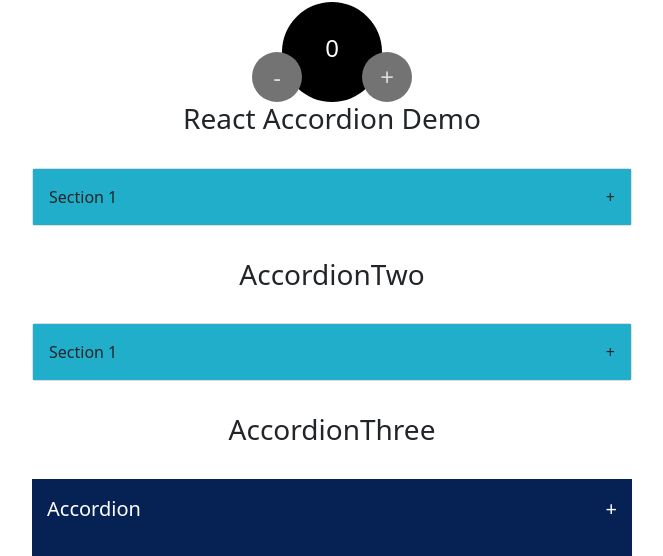
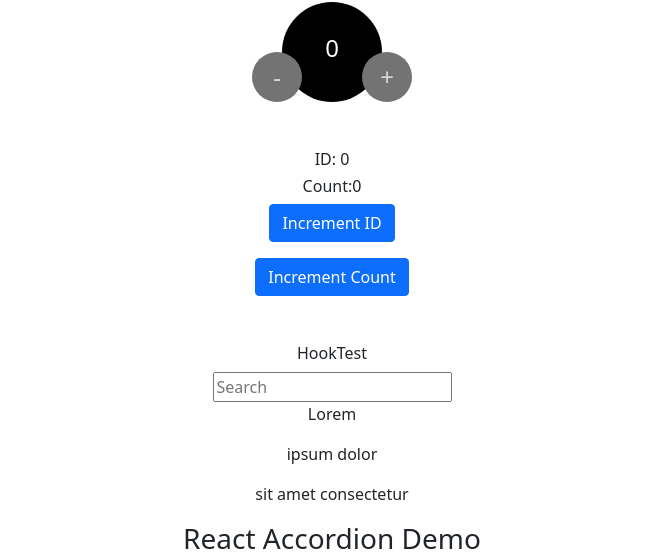
Before and after one commit to mrsamia/scrimba_tutorial, a React (Create React App) app in the folder my-app/: page / in a window 1280 px wide. Shown: the part 3279-3835 px from the top of the page, without its empty margins (308-971 px from the left). Built offline with nearby package versions, Linux system fonts and the light colour scheme.

Commit message:
SRM | HookTest

```diff
--- a/my-app/src/App.js
+++ b/my-app/src/App.js
@@ -12,6 +12,8 @@ import Accordion from './UseState/Accordion';
 import AccordionThree from './UseState/AccordionThree';
 import AccordionTwo from './UseState/AccordionTwo';
 import Hook from './UseState/Hook';
+import HookFour from './UseState/HookFour';
+import HookTest from './UseState/HookTest';
 import HookThree from './UseState/HookThree';
 import HookTwo from './UseState/HookTwo';
 
@@ -31,9 +33,12 @@ function App() {
         <Hook />
         <HookTwo />
         <HookThree />
+        <HookFour/>
+        <HookTest/>
         <Accordion/>
         <AccordionTwo/>
         <AccordionThree/>
+
       </div>
       <BbcMap />
 
--- a/my-app/src/UseState/AccordionThree.js
+++ b/my-app/src/UseState/AccordionThree.js
@@ -1,6 +1,5 @@
 import React, { useState } from 'react';
 import './accordion.css';
-
 
 function AccordionThree(props) {
     const data = {
@@ -8,10 +7,9 @@ function AccordionThree(props) {
         content: "Lorem ipsum dolor, sit amet consectetur adipisicing elit. Quis sapiente laborum cupiditate possimus labore, hic temporibus velit dicta earum suscipit commodi eum enim atque at? Et perspiciatis dolore iure voluptatem."
     };
 
-    // const {title,content}=data;
     const [value, setValue] = useState("+")
 
-  function click(){
+    function click() {
         if (value === "+") {
             setValue("-")
         }
@@ -19,7 +17,6 @@ function AccordionThree(props) {
             setValue("+")
         }
     }
-
 
     return (
         <div className='container'>
--- /dev/null
+++ b/my-app/src/UseState/HookFour.js
@@ -0,0 +1,29 @@
+import React,{useState} from 'react';
+
+function HookFour(props) {
+
+    const [id,setId]=useState(0)
+
+    function click(){
+        setId(id + 1)
+    }
+
+    const [count,setCount]=useState(0)
+
+    function clickCount(){
+        setCount(count + 1)
+    }
+
+    return (
+        <div className='mt-5'>
+            <h6>ID: {id}</h6>
+            <h6>Count:{count}</h6>
+            <div>
+                <button className='btn btn-primary' onClick={click}>Increment ID</button>
+            </div>
+            <button className='btn btn-primary mt-3 mb-5' onClick={clickCount}>Increment Count</button>
+        </div>
+    );
+}
+
+export default HookFour;
--- /dev/null
+++ b/my-app/src/UseState/HookTest.js
@@ -0,0 +1,36 @@
+import React, { useState } from 'react';
+
+function HookTest(props) {
+
+    const data = {
+        textOne:"Lorem",
+        textTwo:"ipsum dolor",
+        TextThree:"sit amet consectetur",
+    };
+
+
+const[value, setValue]=useState("One")
+
+function click(){
+    if(value === "One"){
+        setValue(data.textOne)
+    }
+    else if( value === data.textOne){
+        setValue("One")
+    }
+}
+
+    return (
+        <div>
+            <h6>HookTest</h6>
+            <input onClick={click} type="text" placeholder='Search'/>
+           {value === "One" && <div>
+                <p>{data.textOne}</p>
+                <p>{data.textTwo}</p>
+                <p>{data.TextThree}</p>
+            </div>}
+        </div>
+    );
+}
+
+export default HookTest;
```
Lines whose indentation alone changed are shown as unchanged.
